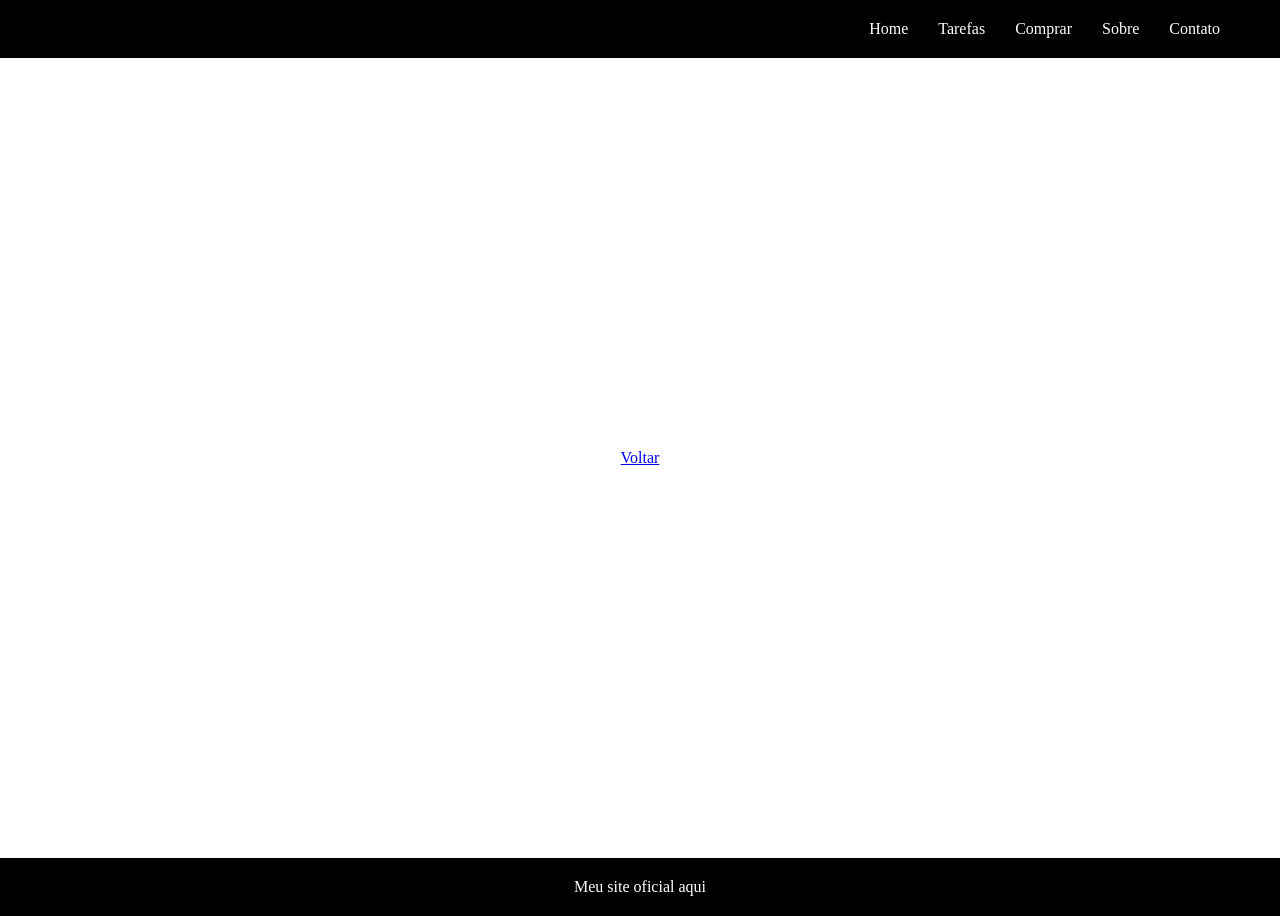
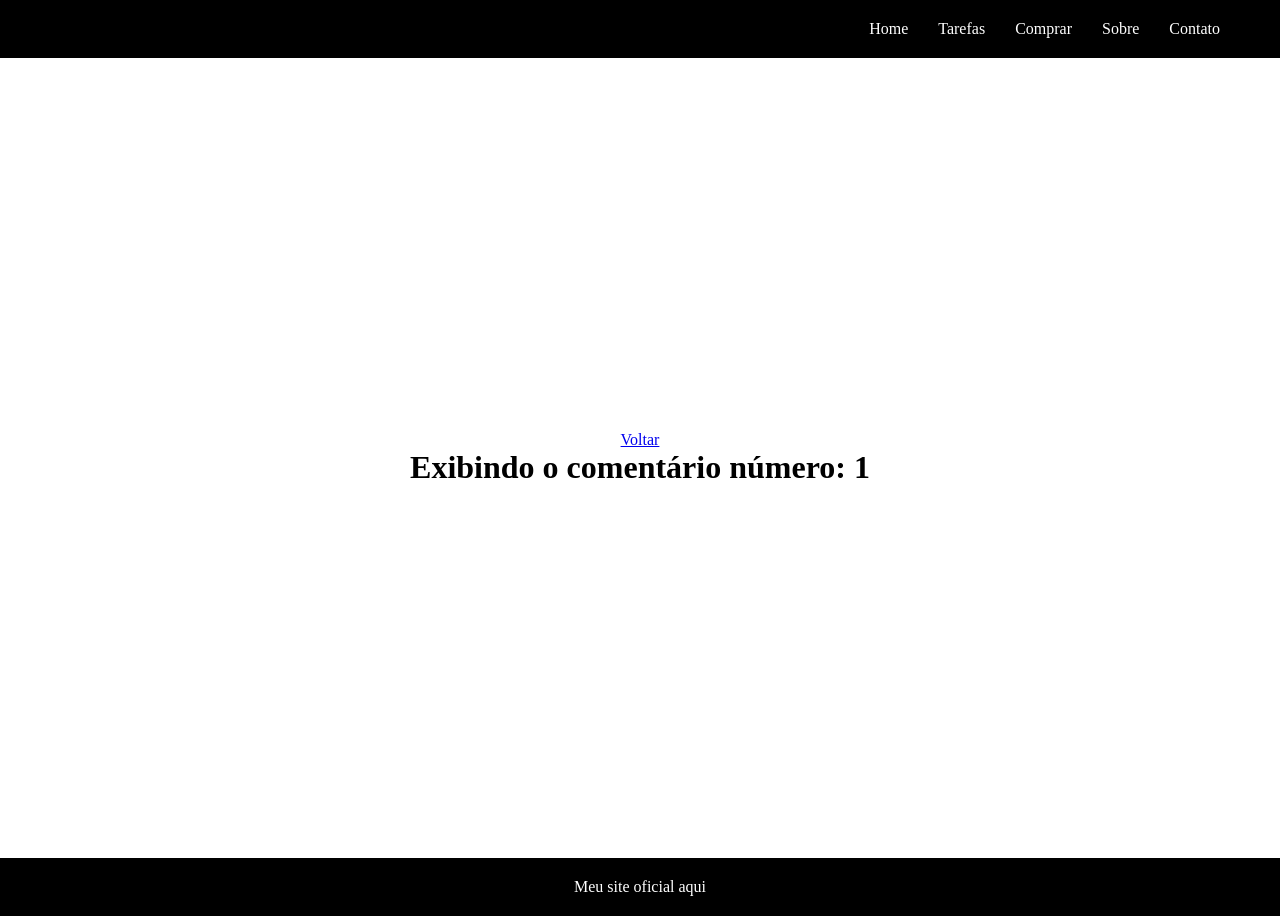
Before and after one commit to CarloshDevBR/test-application-next, a Next.js app: page /todos/1/comments/1 in a window 1280 px wide. Built offline with nearby package versions, Linux system fonts and the light colour scheme.

Commit message:
id adicionado

```diff
--- a/src/pages/todos/[todoId]/comments/[commentsId].tsx
+++ b/src/pages/todos/[todoId]/comments/[commentsId].tsx
@@ -1,11 +1,19 @@
 import Link from "next/link"
 
+import { useRouter } from 'next/router'
+
 function Comment() {
+    const router = useRouter()
+
+    const todoId = router.query.todoId
+    const commentId = router.query.commentsId
+
     return (
         <>
-            <Link href="/todos/1">
+            <Link href={`/todos/${todoId}`}>
                 <a>Voltar</a>
             </Link>
+            <h1>Exibindo o comentário número: {commentId}</h1>
         </>
     )
 }
```
